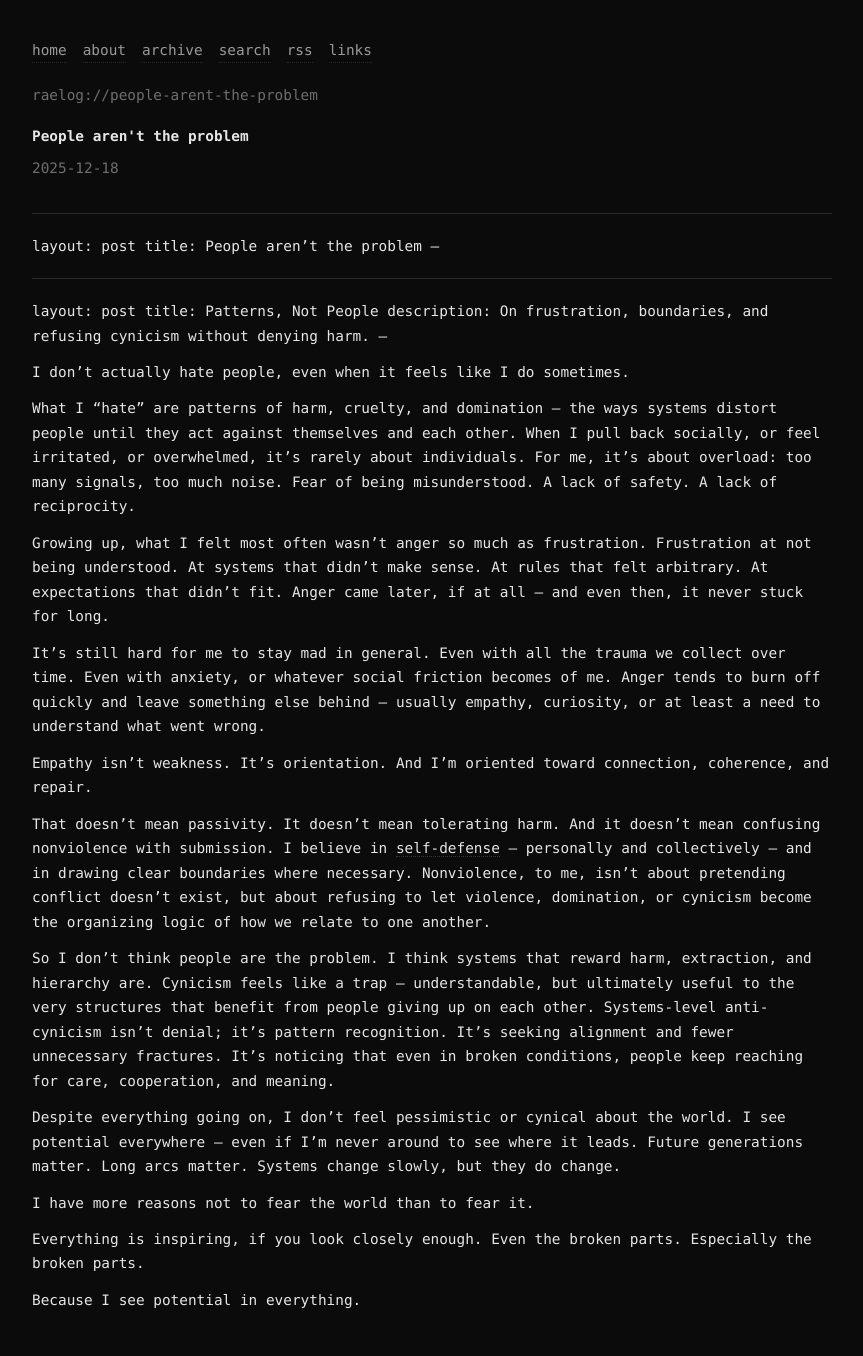
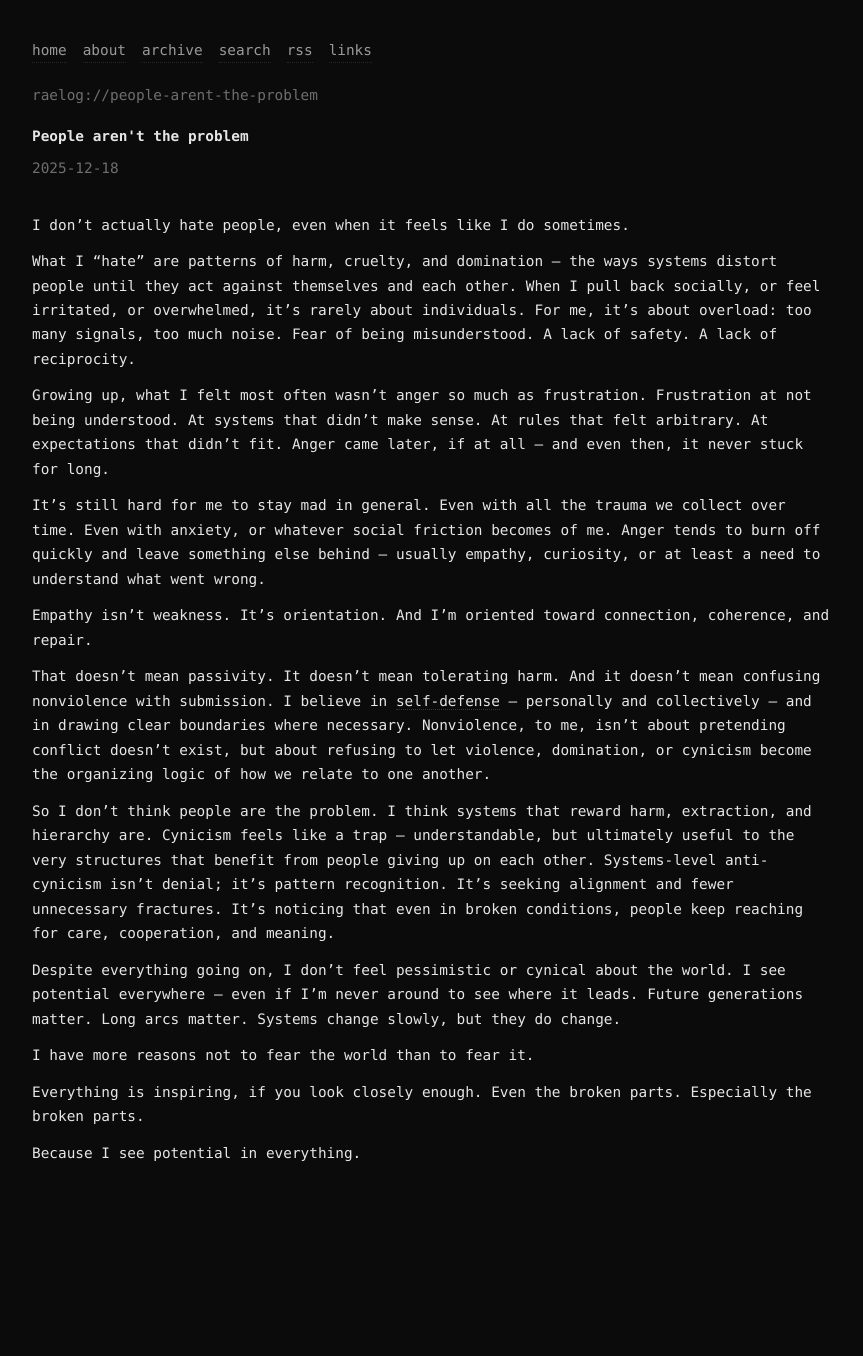
Before and after one commit to raelovejoy/raelog, a Jekyll site: the page built from _posts/2025-12-18-people-arent-the-problem.md, in a window 1280 px wide. Shown: the whole page, without its empty margins (208-1071 px from the left). Built offline with Jekyll 4.4.1, drawn with Linux system fonts in a browser that asks for light colours; after the commit the page ends 1209 px from its top, so only the background shows below that.

Commit message:
Update 2025-12-18-people-arent-the-problem.md

```diff
--- a/_posts/2025-12-18-people-arent-the-problem.md
+++ b/_posts/2025-12-18-people-arent-the-problem.md
@@ -3,17 +3,6 @@ layout: post
 title: "People aren't the problem"
 summary: refusing cynicism while naming harm and defending care
 date: 2025-12-18
----
-
----
-layout: post
-title: People aren't the problem
----
-
----
-layout: post
-title: Patterns, Not People
-description: On frustration, boundaries, and refusing cynicism without denying harm.
 ---
 
 I don't actually hate people, even when it feels like I do sometimes.
```
